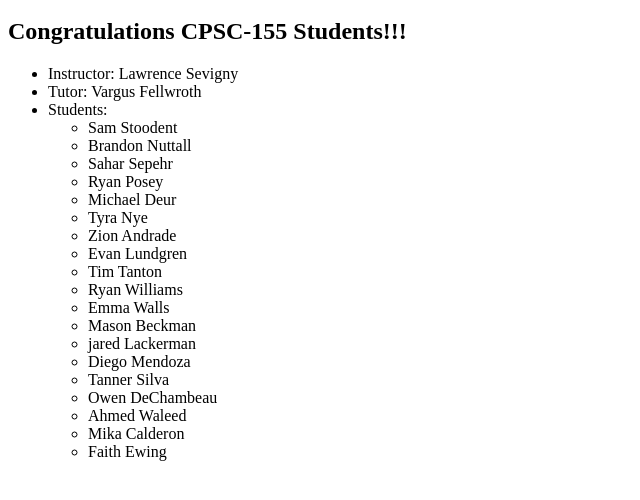
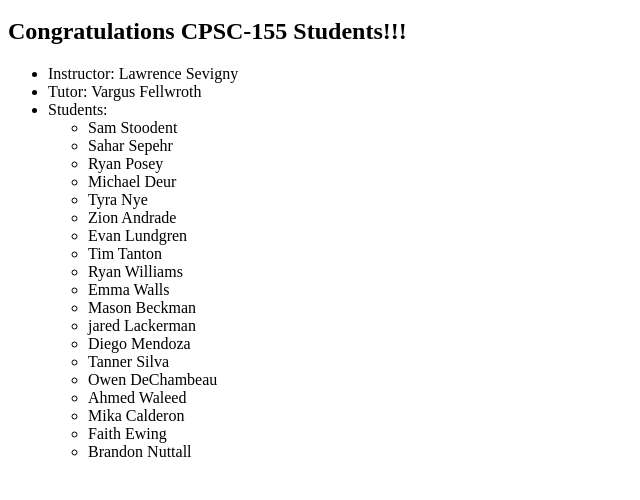
Before and after one commit to lmsevigny/CPSC-155_25SP.2.1_Mod04, a plain HTML site: page index.html in a window 1280 px wide. Shown: the part 48-548 px from the top of the page, without its empty margins (0-640 px from the left). Drawn offline with Linux system fonts and the light colour scheme.

Commit message:
repositioning user

```diff
--- a/index.html
+++ b/index.html
@@ -5,11 +5,14 @@
 	<body>
 		<h1>Module 04 Activity</h1>
 		<h2>Congratulations CPSC-155 Students!!!</h2>
-		<ul><li>Instructor: Lawrence Sevigny</li>
+		<ul>
+			<li>Instructor: Lawrence Sevigny</li>
 			<li>Tutor: Vargus Fellwroth</li>
-		<li>Students:<ul>
-				<li>Sam Stoodent</li><!-- Copy this line and paste it below with your name -->
-				<li>Brandon Nuttall</li>
+			<li>
+				Students:
+				<ul>
+					<li>Sam Stoodent</li>
+					<!-- Copy this line and paste it below with your name -->
 					<li>Sahar Sepehr</li>
 					<li>Ryan Posey</li>
 					<li>Michael Deur</li>
@@ -27,6 +30,9 @@
 					<li>Ahmed Waleed</li>
 					<li>Mika Calderon</li>
 					<li>Faith Ewing</li>
-		</ul></li></ul>
+					<li>Brandon Nuttall</li>
+				</ul>
+			</li>
+		</ul>
 	</body>
 </html>
```
Lines whose indentation alone changed are shown as unchanged.
